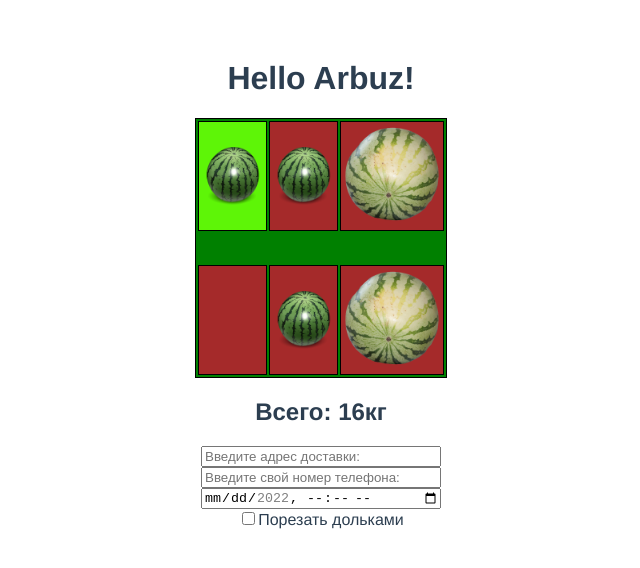
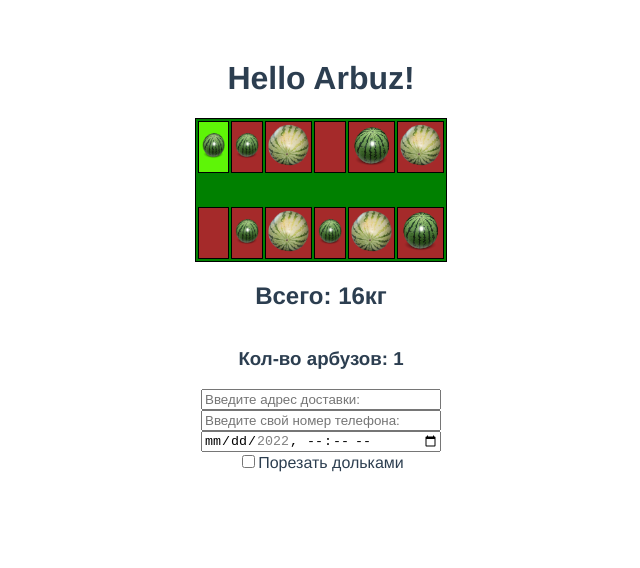
Before and after one commit to baurmaDev/arbuz-internship, a Vue app: page / in a window 1280 px wide. Both pictures are taken after a click on the element 551 px from the left and 176 px from the top of the page. Shown: the top 568 px of the page, without its empty margins (319-959 px from the left). Built offline with nearby package versions, Linux system fonts and the light colour scheme.

Commit message:
fix: select items

```diff
--- a/src/components/OrderForm.vue
+++ b/src/components/OrderForm.vue
@@ -2,7 +2,7 @@
     <div>
         <table>
             <tr>
-                <td v-for="item of items" :key="item.id" @click="select(item)" v-bind:class="{selected: item.selected}">
+                <td  v-for="item of items" :key="item.id"   @click="select(item)" v-bind:class="{selected: item.selected}">
                     <img v-if="item.status !== 'ripped'" :src="item.img" />
 
                 </td>
@@ -14,8 +14,10 @@
                 </td>
             </tr>
         </table>
+
+        <form v-if="this.total != 0">
             <h2>Всего: {{this.total}}кг</h2>
-        <form v-if="this.total != 0">
+            <h3>Кол-во арбузов: {{this.count}}</h3>
             <input placeholder="Введите адрес доставки: " type="text"/>
             <input placeholder="Введите свой номер телефона: " type="number" />
             <input type="datetime-local" v-bind:min="this.dateTime" v-bind:max="this.requiredTime" step=1800 />
@@ -37,15 +39,22 @@
                 count: 0,
                 dateTime: '',
                 requiredTime: '',
+                selected: [],
                 items: [
                     {id:1,img: "/images/ripe.png", status: 'ripe', selected: false, weight: this.weight()},
                     {id:2,img: "/images/ripe.png", status: 'ripe', selected: false, weight: this.weight()},
                     {id:3,img: "/images/unripe.png", status: 'unripe', selected: false, weight: this.weight()},
+                    {id:4,img: "/images/ripe.png", status: 'ripped', selected: false, weight: this.weight()},
+                    {id:5,img: "/images/ripe.png", status: 'ripe', selected: false, weight: this.weight()},
+                    {id:6,img: "/images/unripe.png", status: 'unripe', selected: false, weight: this.weight()}
                 ],
                 items2: [
                     {id:1,img: "#", status: 'ripped', selected: false, weight: this.weight()},
                     {id:2,img: "/images/ripe.png", status: 'ripe', selected: false, weight: this.weight()},
                     {id:3,img: "/images/unripe.png", status: 'unripe', selected: false, weight: this.weight()},
+                    {id:4,img: "/images/ripe.png", status: 'ripe', selected: false, weight: this.weight()},
+                    {id:5,img: "/images/unripe.png", status: 'unripe', selected: false, weight: this.weight()},
+                    {id:6,img: "/images/ripe.png", status: 'ripe', selected: false, weight: this.weight()}
                 ]
             }
         },
@@ -53,6 +62,8 @@
             var currentdate = new Date();
             var month = 0;
             var day = 0;
+            var hour = 0;
+            var minutes = 0;
             const monthConverter = (currentMonth) => {
                 if(currentMonth >= 10){
                  return currentMonth;
@@ -71,18 +82,36 @@
                     return day;
                 }
             }
+            const hoursConverter = (currentHour) => {
+                if(currentHour >= 10){
+                 return currentHour;
+                }else{
+                    hour.toString();
+                    hour = "0" + (currentHour);
+                    return hour;
+                }
+            }
+            const minutesConverter = (currentMinutes) => {
+                if(currentMinutes >= 10){
+                 return currentMinutes;
+                }else{
+                    minutes.toString();
+                    minutes = "0" + (currentMinutes);
+                    return minutes;
+                }
+            }
             this.dateTime = currentdate.getFullYear() + "-"
              + monthConverter(currentdate.getMonth()+1) + "-"
               + dayConverter(currentdate.getDate()) + "T"
-               + currentdate.getHours() + ":"
-                + currentdate.getMinutes();
+               + hoursConverter(currentdate.getHours()) + ":"
+                + minutesConverter(currentdate.getMinutes());
             var myDate = new Date(new Date().getTime()+(9*24*60*60*1000));
 
             this.requiredTime = myDate.getFullYear() + "-"
              + monthConverter(myDate.getMonth()+1) + "-"
               + dayConverter(myDate.getDate()) + "T"
-               + myDate.getHours() + ":"
-                + myDate.getMinutes();
+               + hoursConverter(myDate.getHours()) + ":"
+                + minutesConverter(myDate.getMinutes());
             console.log("Date before: ", this.dateTime);
             console.log("Date after: ", this.requiredTime);
         },
@@ -91,8 +120,12 @@
                 return Math.floor((Math.random() * 15) + 8);
             },
             select(item) {
-                if(item.status != "ripped"){
+                if(item.status != "ripped" && this.count <= 3){
+                    this.selected.push(item.id);
 
+                }
+                this.selected.forEach(i => {
+                    if(i == item.id){
                         item.selected = item.selected ? false : true;
                         if(item.selected){
                             this.total += item.weight;
@@ -101,10 +134,23 @@
                             this.total -= item.weight;
                             this.count--;
                         }
+
                         console.log(this.total, this.count);
                     }
+                })
 
+                // if(item.status != "ripped"){
+                //     item.selected = item.selected ? false : true;
+                //     if(item.selected){
+                //         this.total += item.weight;
+                //         this.count++;
+                //     }else{
+                //         this.total -= item.weight;
+                //         this.count--;
+                //     }
 
+                //     console.log(this.total, this.count);
+                // }
             }
         }
     }
```
Lines whose indentation alone changed are shown as unchanged.
